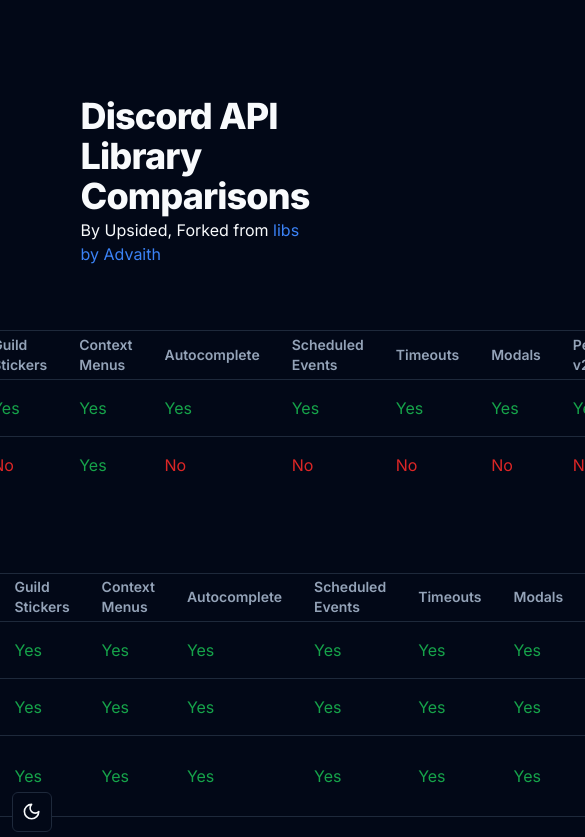
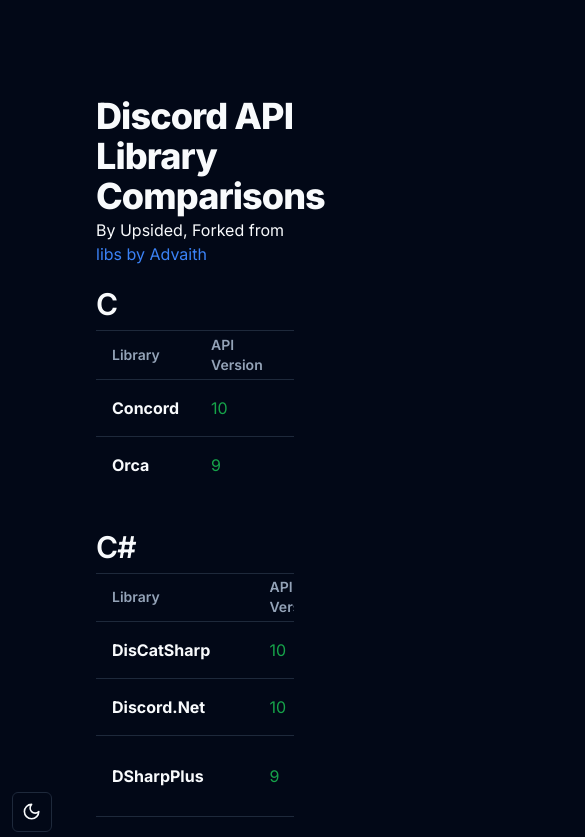
Before and after one commit to Upsidedly/libs-v2, a Next.js app: page / in a window 390 px wide. Shown: the top 837 px of the page, 585 px wide, since content can reach past the window. Built offline with nearby package versions, Linux system fonts and the light colour scheme.

Commit message:
feat: a bit more responsive now

```diff
--- a/src/app/page.tsx
+++ b/src/app/page.tsx
@@ -9,11 +9,11 @@
 
 export default function Home() {
   return (
-    <div className='w-full flex justify-center align-center'>
-      <main className="flex min-h-screen flex-col items-center justify-between p-24 w-[95%]">
+    <div className='w-full flex justify-center'>
+      <main className="flex min-h-screen flex-col justify-between p-24 w-[100%]">
         <div>
           <h1 className='scroll-m-20 text-4xl font-extrabold tracking-tight lg:text-5xl'>Discord API Library Comparisons</h1>
-          <p className='mt-0.5'>By Upsided, Forked from <a href="https://libs.advaith.io/" className='text-blue-500 hover:underline underline-offset-4 decoration-1 duration-200'>libs by Advaith</a></p>
+          <p className='mt-0.5'>By Upsided, Forked from <a href="https://libs.advaith.io/" className='text-blue-500 hover:underline underline-offset-4 decoration-1 duration-100'>libs by Advaith</a></p>
         </div>
         {languages.map((language) => <div key={language} className='mb-4 mt-5 fw'>
           <h2 id={language.toLowerCase()} className='scroll-m-20 border-b pb-2 text-3xl font-semibold tracking-tight transition-colors first:mt-0 hover:underline underline-offset-4 decoration-1'><a href={`#${encodeURIComponent(language.toLowerCase())}`}>{language}</a></h2>
```
